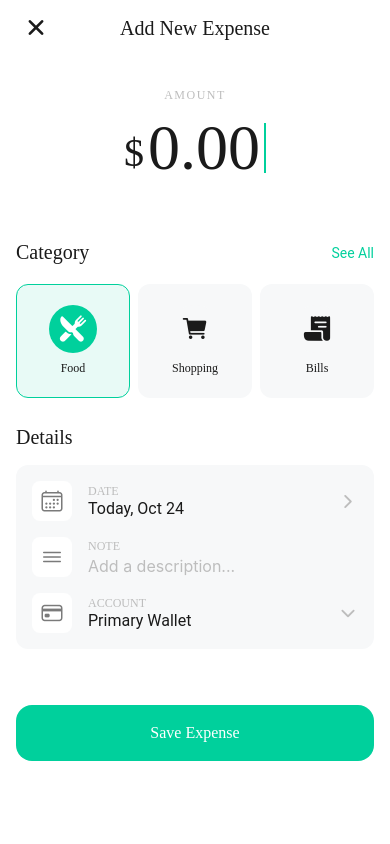
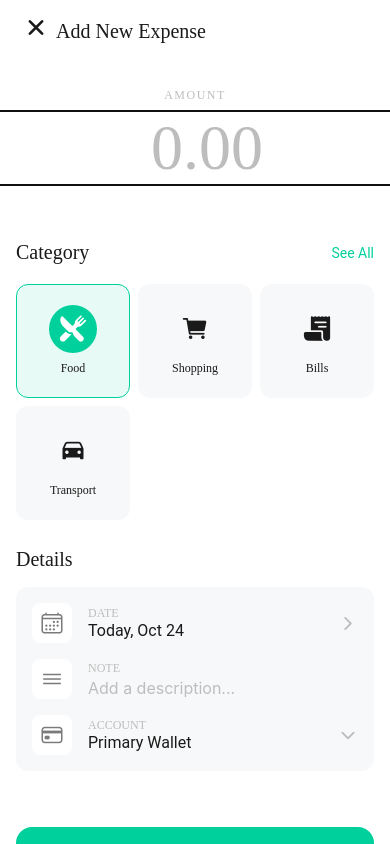
Before and after one commit to y0hannes/penny-flow, a React Native app: screen /AddExpense in a window 390 px wide. Built offline with nearby package versions, Linux system fonts and the light colour scheme.

Commit message:
feat: initialize expense context and mock data for adding expenses

```diff
--- a/App.tsx
+++ b/App.tsx
@@ -2,13 +2,16 @@ import React from 'react';
 import { NavigationContainer } from '@react-navigation/native';
 import { SafeAreaProvider } from 'react-native-safe-area-context';
 import RootNavigator from '@/navigation/RootNavigator';
+import { ExpenseProvider } from '@/context/ExpenseContext';
 
 export default function App() {
   return (
     <SafeAreaProvider>
-      <NavigationContainer>
-        <RootNavigator />
-      </NavigationContainer>
+      <ExpenseProvider>
+        <NavigationContainer>
+          <RootNavigator />
+        </NavigationContainer>
+      </ExpenseProvider>
     </SafeAreaProvider>
   );
 }
--- /dev/null
+++ b/src/context/ExpenseContext.tsx
@@ -0,0 +1,121 @@
+import React, { createContext, useContext, useState, ReactNode } from 'react';
+import { Expense } from '@/types/expense';
+
+interface ExpenseContextType {
+  expenses: Expense[];
+  addExpense: (expense: Omit<Expense, 'id'>) => void;
+  deleteExpense: (id: string) => void;
+  updateExpense: (id: string, expense: Partial<Expense>) => void;
+}
+
+const ExpenseContext = createContext<ExpenseContextType | undefined>(undefined);
+
+// Mock data
+const initialExpenses: Expense[] = [
+  {
+    id: '1',
+    title: 'Starbucks Coffee',
+    category: 'Food',
+    amount: 5.4,
+    date: 'Today, 09:45 AM',
+    type: 'expense',
+    icon: 'cafe',
+    note: 'Morning coffee',
+    account: 'Primary Wallet',
+  },
+  {
+    id: '2',
+    title: 'Uber Trip',
+    category: 'Transport',
+    amount: 12.5,
+    date: 'Yesterday, 08:20 PM',
+    type: 'expense',
+    icon: 'car',
+    note: 'Trip to downtown',
+    account: 'Primary Wallet',
+  },
+  {
+    id: '3',
+    title: 'Freelance Payment',
+    category: 'Income',
+    amount: 850.0,
+    date: 'Oct 24, 02:00 PM',
+    type: 'income',
+    icon: 'cash',
+    note: 'Client project payment',
+    account: 'Primary Wallet',
+  },
+  {
+    id: '4',
+    title: 'Whole Foods',
+    category: 'Food',
+    amount: 45.9,
+    date: 'Oct 23, 11:30 AM',
+    type: 'expense',
+    icon: 'basket',
+    note: 'Weekly groceries',
+    account: 'Primary Wallet',
+  },
+  {
+    id: '5',
+    title: 'Amazon Shopping',
+    category: 'Shopping',
+    amount: 89.99,
+    date: 'Oct 22, 03:15 PM',
+    type: 'expense',
+    icon: 'cart',
+    note: 'Electronics accessories',
+    account: 'Primary Wallet',
+  },
+  {
+    id: '6',
+    title: 'Netflix Subscription',
+    category: 'Bills',
+    amount: 15.99,
+    date: 'Oct 20, 12:00 AM',
+    type: 'expense',
+    icon: 'receipt',
+    note: 'Monthly subscription',
+    account: 'Primary Wallet',
+  },
+];
+
+export function ExpenseProvider({ children }: { children: ReactNode }) {
+  const [expenses, setExpenses] = useState<Expense[]>(initialExpenses);
+
+  const addExpense = (expense: Omit<Expense, 'id'>) => {
+    const newExpense: Expense = {
+      ...expense,
+      id: Date.now().toString(), // Simple ID generation
+    };
+    setExpenses((prev) => [newExpense, ...prev]); // Add to beginning of array
+  };
+
+  const deleteExpense = (id: string) => {
+    setExpenses((prev) => prev.filter((expense) => expense.id !== id));
+  };
+
+  const updateExpense = (id: string, updatedData: Partial<Expense>) => {
+    setExpenses((prev) =>
+      prev.map((expense) =>
+        expense.id === id ? { ...expense, ...updatedData } : expense
+      )
+    );
+  };
+
+  return (
+    <ExpenseContext.Provider
+      value={{ expenses, addExpense, deleteExpense, updateExpense }}
+    >
+      {children}
+    </ExpenseContext.Provider>
+  );
+}
+
+export function useExpenses() {
+  const context = useContext(ExpenseContext);
+  if (context === undefined) {
+    throw new Error('useExpenses must be used within an ExpenseProvider');
+  }
+  return context;
+}
--- a/src/screens/AddExpense/AddExpenseScreen.tsx
+++ b/src/screens/AddExpense/AddExpenseScreen.tsx
@@ -6,30 +6,72 @@ import {
   ScrollView,
   TextInput,
   Platform,
+  Alert,
 } from 'react-native';
 import { useSafeAreaInsets } from 'react-native-safe-area-context';
 import { Ionicons } from '@expo/vector-icons';
 import { theme } from '@/theme';
 import { Text, CategoryCard } from '@/components/ui';
 import { useNavigation } from '@react-navigation/native';
+import { useExpenses } from '@/context/ExpenseContext';
+
+// Icon mapping for categories
+const categoryIcons: Record<string, string> = {
+  Food: 'restaurant',
+  Shopping: 'cart',
+  Bills: 'receipt',
+  Transport: 'car',
+};
 
 export default function AddExpenseScreen() {
   const insets = useSafeAreaInsets();
   const navigation = useNavigation();
-  const [amount, setAmount] = useState('0.00');
+  const { addExpense } = useExpenses();
+
+  const [amount, setAmount] = useState('');
   const [selectedCategory, setSelectedCategory] = useState('Food');
+  const [note, setNote] = useState('');
+  const [account, setAccount] = useState('Primary Wallet');
 
   const categories = [
     { id: '1', label: 'Food', icon: 'restaurant' as const },
     { id: '2', label: 'Shopping', icon: 'cart' as const },
     { id: '3', label: 'Bills', icon: 'receipt' as const },
-    // Add more categories as needed for the grid
+    { id: '4', label: 'Transport', icon: 'car' as const },
   ];
+
+  const handleSaveExpense = () => {
+    // Validate amount
+    const numAmount = parseFloat(amount);
+    if (!amount || isNaN(numAmount) || numAmount <= 0) {
+      Alert.alert('Invalid Amount', 'Please enter a valid amount');
+      return;
+    }
+
+    // Get current date/time
+    const now = new Date();
+    const dateStr = `Today, ${now.toLocaleTimeString('en-US', { hour: '2-digit', minute: '2-digit' })}`;
+
+    // Create new expense
+    addExpense({
+      title: note || `${selectedCategory} Expense`,
+      category: selectedCategory,
+      amount: numAmount,
+      date: dateStr,
+      type: 'expense',
+      icon: categoryIcons[selectedCategory] || 'cash',
+      note,
+      account,
+    });
+
+    // Navigate back
+    navigation.goBack();
+  };
 
   return (
     <View style={[styles.container, { paddingTop: insets.top, paddingBottom: insets.bottom }]}>
       {/* Header */}
-      <View style={styles.header}>
+      <Text style={styles.header}>
         <TouchableOpacity onPress={() => navigation.goBack()} style={styles.closeButton}>
           <Ionicons name="close" size={28} color={theme.colors.textPrimary} />
         </TouchableOpacity>
@@ -37,7 +79,7 @@ export default function AddExpenseScreen() {
           Add New Expense
         </Text>
         <View style={{ width: 40 }} /> {/* Spacer */}
-      </View>
+      </Text>
 
       <ScrollView showsVerticalScrollIndicator={false} contentContainerStyle={styles.scrollContent}>
         {/* Amount Input */}
@@ -47,8 +89,15 @@ export default function AddExpenseScreen() {
           </Text>
           <View style={styles.amountRow}>
             <Text style={styles.currencySymbol}>$</Text>
-            <Text style={styles.amountValue}>{amount}</Text>
-            <View style={styles.cursor} />
+            <TextInput
+              value={amount}
+              onChangeText={setAmount}
+              keyboardType="decimal-pad"
+              style={styles.amountValue}
+              placeholder="0.00"
+              placeholderTextColor={theme.colors.textTertiary}
+              autoFocus
+            />
           </View>
         </View>
 
@@ -105,6 +154,8 @@ export default function AddExpenseScreen() {
             <View style={styles.detailContent}>
               <Text variant="caption" color="textTertiary" bold>NOTE</Text>
               <TextInput
+                value={note}
+                onChangeText={setNote}
                 placeholder="Add a description..."
                 placeholderTextColor={theme.colors.textTertiary}
                 style={styles.textInput}
@@ -128,7 +179,7 @@ export default function AddExpenseScreen() {
         {/* Save Button */}
         <TouchableOpacity
           style={styles.saveButton}
-          onPress={() => navigation.goBack()}
+          onPress={handleSaveExpense}
           activeOpacity={0.8}
         >
           <Text variant="button" bold>
@@ -187,12 +238,9 @@ const styles = StyleSheet.create({
     fontSize: 64,
     fontFamily: theme.fonts.bold,
     color: theme.colors.textPrimary,
-  },
-  cursor: {
-    width: 2,
-    height: 50,
-    backgroundColor: theme.colors.primary,
-    marginLeft: 4,
+    minWidth: 150,
+    textAlign: 'center',
+    padding: 0,
   },
   sectionHeader: {
     flexDirection: 'row',
--- a/src/screens/Home/HomeScreen.tsx
+++ b/src/screens/Home/HomeScreen.tsx
@@ -1,4 +1,4 @@
-import React from 'react';
+import React, { useMemo } from 'react';
 import {
   View,
   StyleSheet,
@@ -20,56 +20,45 @@ import {
 import { useNavigation } from '@react-navigation/native';
 import { NativeStackNavigationProp } from '@react-navigation/native-stack';
 import { RootStackParamList } from '@/navigation/RootNavigator';
+import { useExpenses } from '@/context/ExpenseContext';
 
 export default function HomeScreen() {
   const navigation = useNavigation<NativeStackNavigationProp<RootStackParamList>>();
   const insets = useSafeAreaInsets();
+  const { expenses } = useExpenses();
 
-  // Mock data - in a real app, this would come from a state management store
-  const categories = [
-    { id: '1', label: 'Food', amount: 840.5, icon: 'restaurant' as const },
-    { id: '2', label: 'Transport', amount: 320.0, icon: 'car' as const },
-    { id: '3', label: 'Shopping', amount: 512.0, icon: 'cart' as const },
-  ];
+  // Calculate category totals from expenses
+  const categories = useMemo(() => {
+    const categoryMap = new Map<string, { label: string; amount: number; icon: string }>();
 
-  const transactions = [
-    {
-      id: '1',
-      title: 'Starbucks Coffee',
-      category: 'Food',
-      amount: 5.4,
-      date: 'Today, 09:45 AM',
-      type: 'expense' as const,
-      icon: 'cafe' as const,
-    },
-    {
-      id: '2',
-      title: 'Uber Trip',
-      category: 'Transport',
-      amount: 12.5,
-      date: 'Yesterday, 08:20 PM',
-      type: 'expense' as const,
-      icon: 'car' as const,
-    },
-    {
-      id: '3',
-      title: 'Freelance Payment',
-      category: 'Income',
-      amount: 850.0,
-      date: 'Oct 24, 02:00 PM',
-      type: 'income' as const,
-      icon: 'cash' as const,
-    },
-    {
-      id: '4',
-      title: 'Whole Foods',
-      category: 'Food',
-      amount: 45.9,
-      date: 'Oct 23, 11:30 AM',
-      type: 'expense' as const,
-      icon: 'basket' as const,
-    },
-  ];
+    expenses.forEach((expense) => {
+      if (expense.type === 'expense') {
+        const existing = categoryMap.get(expense.category);
+        if (existing) {
+          existing.amount += expense.amount;
+        } else {
+          categoryMap.set(expense.category, {
+            label: expense.category,
+            amount: expense.amount,
+            icon: expense.icon,
+          });
+        }
+      }
+    });
+
+    return Array.from(categoryMap.values()).map((cat, index) => ({
+      id: index.toString(),
+      ...cat,
+    }));
+  }, [expenses]);
+
+  // Calculate total spent this month (all expenses)
+  const totalSpent = useMemo(() => {
+    return expenses
+      .filter((exp) => exp.type === 'expense')
+      .reduce((sum, exp) => sum + exp.amount, 0);
+  }, [expenses]);
+
 
   return (
     <View style={[styles.container, { paddingTop: insets.top }]}>
@@ -97,7 +86,7 @@ export default function HomeScreen() {
         <SummaryCard
           variant="large"
           label="Total Spent This Month"
-          amount={2450.0}
+          amount={totalSpent}
           comparison="+12% vs last month"
           amountColor="textPrimary"
         />
@@ -106,13 +95,13 @@ export default function HomeScreen() {
         <View style={styles.statsRow}>
           <SummaryCard
             label="Daily Average"
-            amount={81.66}
+            amount={totalSpent / 30}
             progress={0.65}
             amountColor="textPrimary"
           />
           <SummaryCard
             label="Remaining"
-            amount={1550.0}
+            amount={4000 - totalSpent}
             progress={0.4}
             amountColor="primary"
           />
@@ -140,7 +129,7 @@ export default function HomeScreen() {
               key={cat.id}
               label={cat.label}
               amount={cat.amount}
-              icon={cat.icon}
+              icon={cat.icon as any}
             />
           ))}
         </ScrollView>
@@ -153,15 +142,15 @@ export default function HomeScreen() {
         </View>
 
         <View style={styles.transactionsList}>
-          {transactions.map((transaction) => (
+          {expenses.map((expense) => (
             <TransactionCard
-              key={transaction.id}
-              title={transaction.title}
-              category={transaction.category}
-              amount={transaction.amount}
-              date={transaction.date}
-              type={transaction.type}
-              icon={transaction.icon}
+              key={expense.id}
+              title={expense.title}
+              category={expense.category}
+              amount={expense.amount}
+              date={expense.date}
+              type={expense.type}
+              icon={expense.icon as any}
             />
           ))}
         </View>
```
